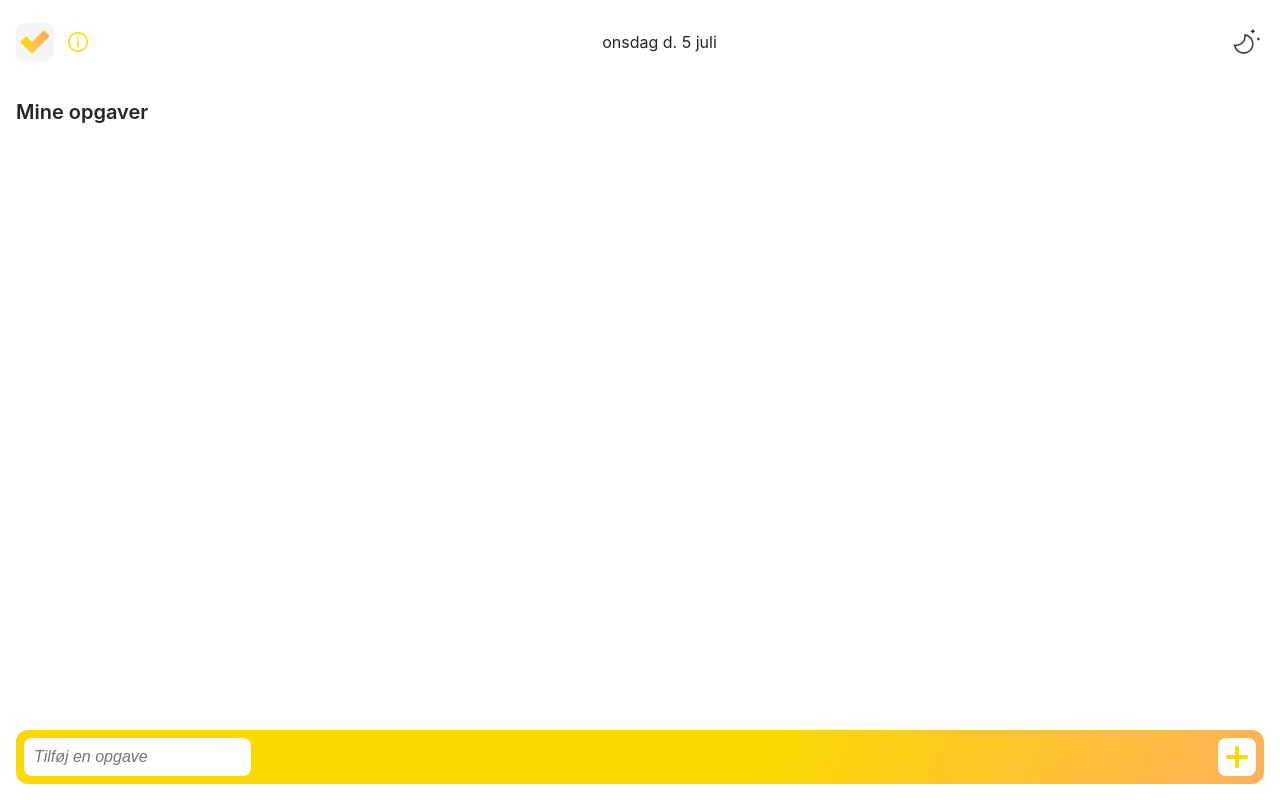
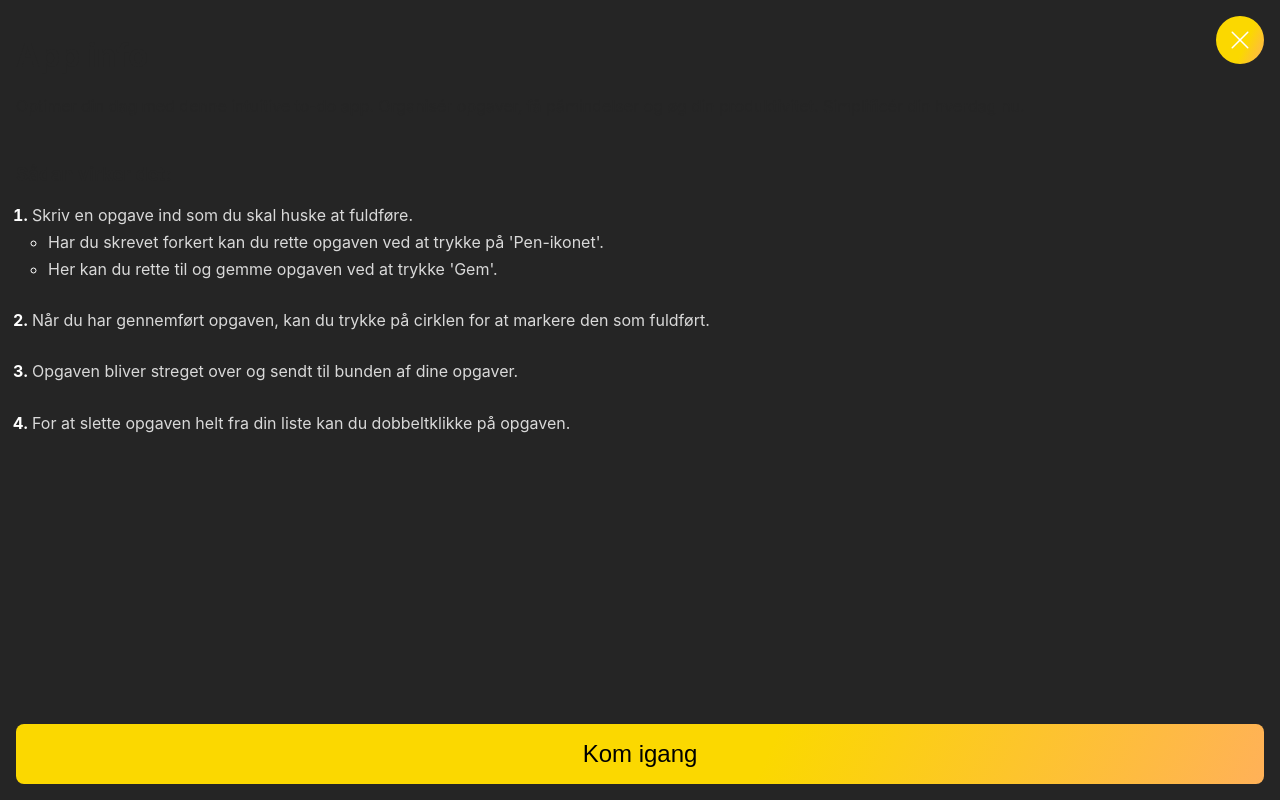
Before and after one commit to Steffen-Svenningsen/todo-app, a React (Create React App) app: page / in a window 1280 px wide. Both pictures are taken after a click on the button 78 px from the left and 42 px from the top of the page. Built offline with nearby package versions, Linux system fonts and the light colour scheme.

Commit message:
Create info-screen

```diff
--- a/src/App.js
+++ b/src/App.js
@@ -8,7 +8,8 @@ import AddTodoForm from './components/AddTodoForm';
 import EditTodoForm from './components/EditTodoForm';
 import LogoImg from './images/logo.png';
 import DarkMode from "./components/DarkMode";
-import InfoIcon from "./images/info.png"
+import InfoIcon from "./images/info.png";
+import CloseBtn from "./images/close.png";
 
 function App() {
   moment.locale();
@@ -99,13 +100,19 @@ function App() {
     e.preventDefault();
     handleUpdateTodo(currentTodo.id, currentTodo);
   }
+
+  const [isOpen, setIsOpen] = useState(false);
+
+  function toggleInfoScreen() {
+    setIsOpen((isOpen) => !isOpen);
+  }
   return (
-    <div className="App">
+    <div className={`App ${isOpen ? 'no-scroll' : ''}`}>
       <header>
         <div className="header-main">
           <div className="header-logo-btn-container">
             <img src={LogoImg} width={38} height={38} alt="Simple Todo Logo" />
-            <button>
+            <button onClick={toggleInfoScreen}>
               <img src={InfoIcon} width={24} height={24} alt="Info icon" />
             </button>
           </div>
@@ -114,6 +121,30 @@ function App() {
         </div>
         <h1>Mine opgaver</h1>
       </header>
+      {isOpen &&
+      (<div className="info-screen">
+        <button onClick={toggleInfoScreen} className='close-btn'>
+          <img src={CloseBtn} width={24} height={24} alt="Luk" />
+        </button>
+        <h1>App info</h1>
+        <p>Optimer din dag med denne intuitive to-do app. Organisér opgaver, få påmindelser og øg din produktivitet. Simplificér din hverdag nu.</p>
+        <h3>Sådan virker det:</h3>
+        <ol>
+          <li>Skriv en opgave ind som du skal huske at fuldføre.
+            <ul>
+              <li>Har du skrevet forkert kan du rette opgaven ved at trykke på 'Pen-ikonet'.</li>
+              <li>Her kan du rette til og gemme opgaven ved at trykke 'Gem'.</li>
+            </ul>
+          </li>
+          <li>Når du har gennemført opgaven, kan du trykke på cirklen for at markere den som fuldført.</li>
+          <li>Opgaven bliver streget over og sendt til bunden af dine opgaver.</li>
+          <li>For at slette opgaven helt fra din liste kan du dobbeltklikke på opgaven.</li>
+        </ol>
+        <button className='get-started' onClick={toggleInfoScreen}>
+          Kom igang
+        </button>
+      </div>)
+      }
       <main>
         {isEditing ? (
         <EditTodoForm
--- a/src/App.sass
+++ b/src/App.sass
@@ -225,3 +225,65 @@ body
     background: none
     border: none
     height: 24px
+
+.info-screen
+  position: absolute
+  top: 0
+  left: 0
+  width: 100%
+  height: 100%
+  background: $black
+  z-index: 1000
+  padding: 16px
+  box-sizing: border-box
+  line-height: 1.2
+
+  .close-btn
+    position: absolute
+    width: 48px
+    height: 48px
+    background: linear-gradient(115deg, $yellow 60%, $orange 100%)
+    display: flex
+    justify-content: center
+    align-items: center
+    border-radius: 50px
+    border: none
+    right: 16px
+    top: 16px
+
+  h3
+    margin-top: 48px
+
+  ol
+    display: flex
+    flex-direction: column
+    gap: 32px
+    padding: 0 0 0 16px
+
+    li
+      color: $grey
+
+      &::marker
+        font-weight: 700
+        color: $white
+
+      ul
+        padding: 0 0 0 16px
+        margin-top: 8px
+        display: flex
+        flex-direction: column
+        gap: 8px
+
+  .get-started
+    background: linear-gradient(115deg, $yellow 60%, $orange 100%)
+    width: calc( 100% - 32px )
+    font-size: 24px
+    padding: 16px
+    border-radius: 8px
+    border: none
+    position: absolute
+    bottom: 16px
+
+.no-scroll
+  overflow: hidden
+  height: 100vh
```
Also changed, not shown: src/images/close.png (added).
